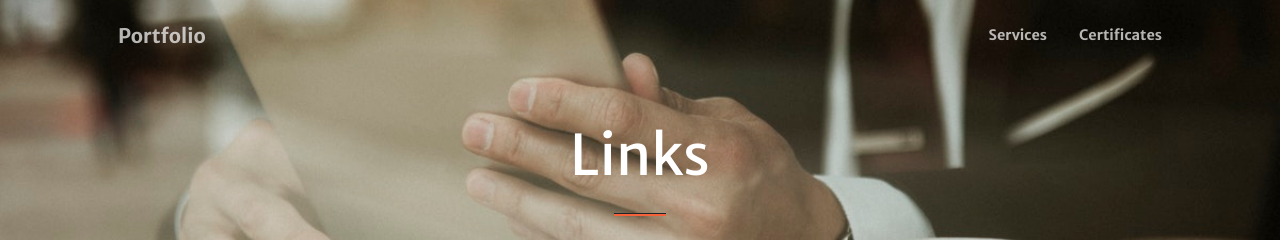
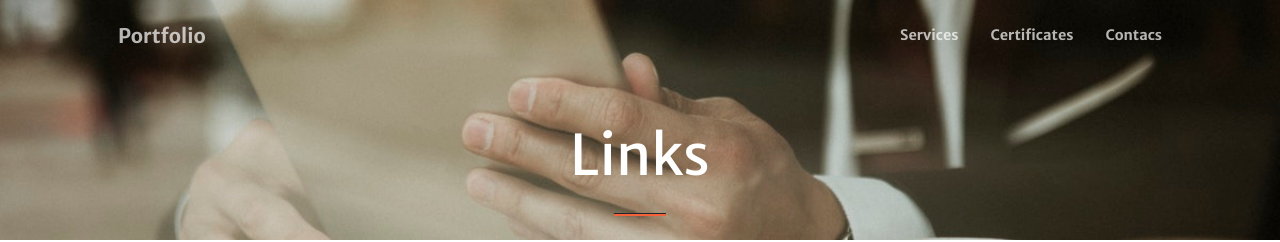
Before and after one commit to Edward-R-analytics/Portfolio, a Jekyll site: the page built from links.md, in a window 1280 px wide. Shown: the top 242 px of the page. Built offline with Jekyll 4.4.1, drawn with Linux system fonts in a browser that asks for light colours; comment, search, counter and statistics services are not loaded.

Commit message:
Update nav.html

```diff
--- a/_includes/nav.html
+++ b/_includes/nav.html
@@ -11,6 +11,9 @@
         </li>
         <li class="nav-item">
           <a class="nav-link" href="#members" onclick="smoothScroll(event, '#members')">Certificates</a>
+        </li>
+        <li class="nav-item">
+          <a class="nav-link" href="#contacts" onclick="smoothScroll(event, '#contacts')">Contacs</a>
         </li>
       </ul>
     </div>
```
